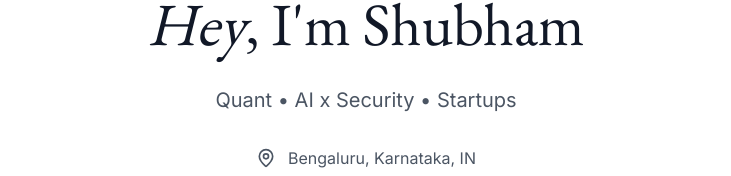
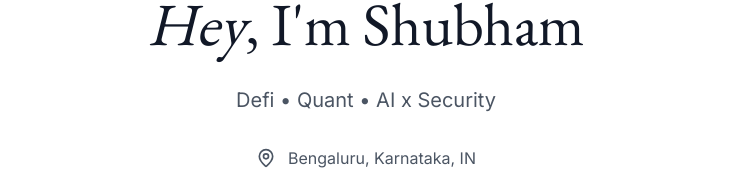
Before and after one commit to shubhamessier/gaurshubham.com, a Next.js app: page / in a window 1280 px wide. Shown: the part 260-436 px from the top of the page, without its empty margins (274-1005 px from the left). Built offline with nearby package versions, Linux system fonts and the light colour scheme.

Commit message:
Update page.tsx

```diff
--- a/app/page.tsx
+++ b/app/page.tsx
@@ -320,7 +320,7 @@ C6zD8tk=
               <i>Hey</i>, I'm {portfolioData.personal.name}
             </h1>
             <p className="font-body text-sm sm:text-xl lg:text-xl text-gray-600 mb-8 font-normal">
-            Quant • AI x Security • Startups
+            Defi • Quant • AI x Security
             </p>
 
             {/* Location and Status */}
```
